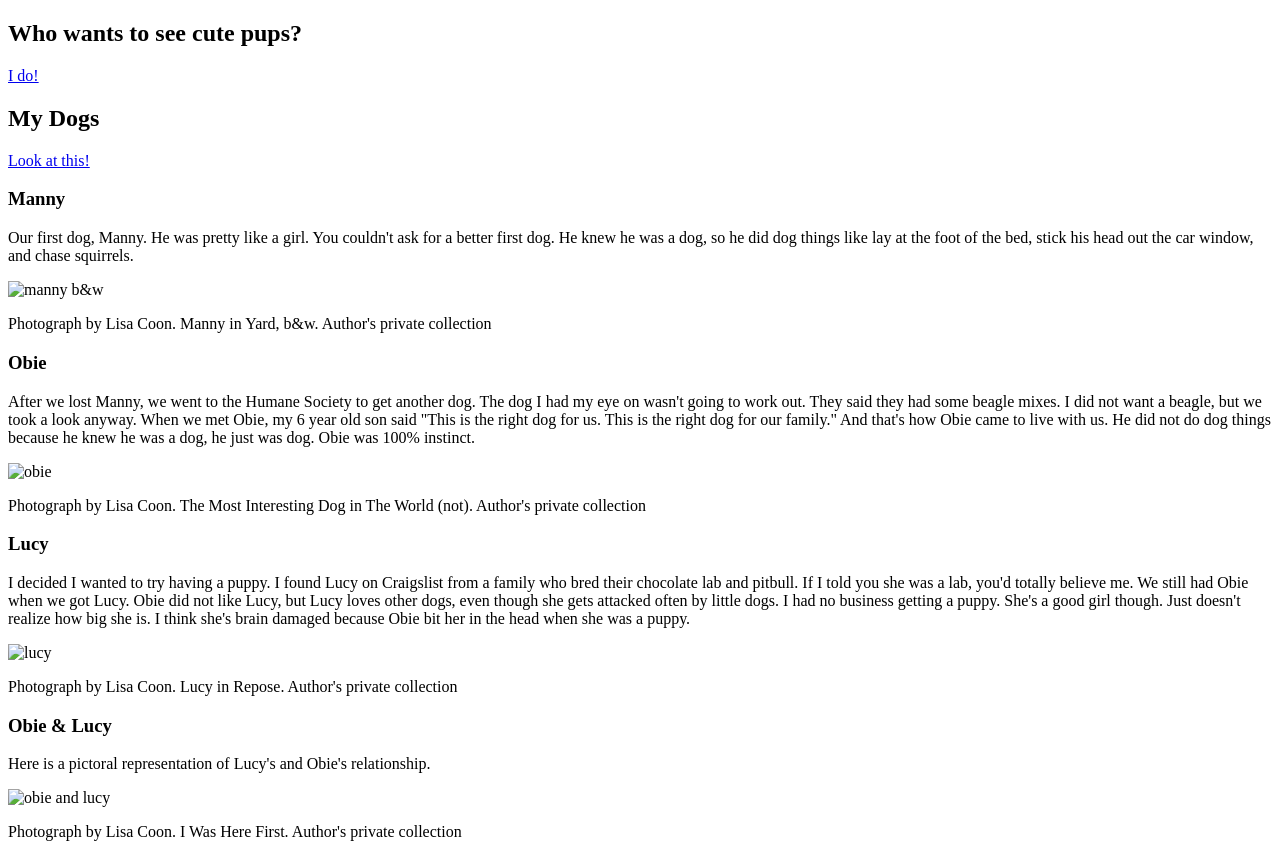
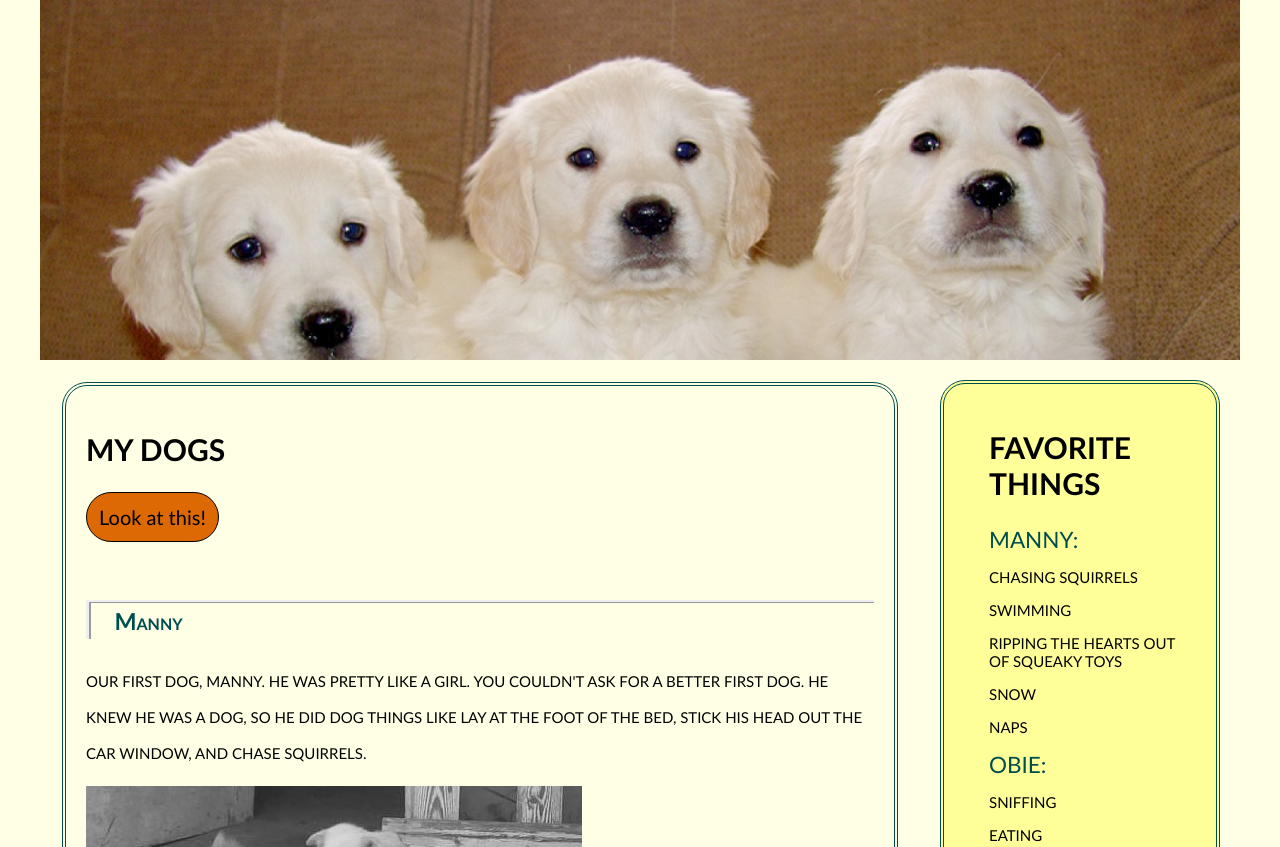
Before and after one commit to lisamcoon/email_list, a plain HTML site: page exercise9.html in a window 1280 px wide. Shown: the top 847 px of the page. Drawn offline with nearby package versions, Linux system fonts and the light colour scheme; files whose address does not match are found by name.

Commit message:
Update exercise9.html

```diff
--- a/exercise9.html
+++ b/exercise9.html
@@ -6,7 +6,7 @@
     <meta name="viewport" content="width=device-width, initial-scale=1">
 
     <style>
-      @import url(css/ex-9-styles.css);
+      @import url(ex-9-styles.css);
     </style>
   </head>
   <body>
@@ -30,7 +30,7 @@
               like lay at the foot of the bed, stick his head out the car
               window, and chase squirrels.
             </p>
-            <img src="images/manny.png" alt="manny b&w">
+            <img src="manny.png" alt="manny b&w">
             <p class="cite">
               Photograph by Lisa Coon. Manny in Yard, b&w. Author's private
               collection
@@ -49,7 +49,7 @@
               because he knew he was a dog, he just was dog. Obie was 100%
               instinct.
             </p>
-            <img src="images/obie4.png" alt="obie">
+            <img src="obie4.png" alt="obie">
             <p class="cite">
               Photograph by Lisa Coon. The Most Interesting Dog in The World
               (not). Author's private collection
@@ -68,7 +68,7 @@
               doesn't realize how big she is. I think she's brain damaged
               because Obie bit her in the head when she was a puppy.
             </p>
-            <img src="images/lucy4.jpg" alt="lucy">
+            <img src="lucy4.jpg" alt="lucy">
             <p class="cite">
               Photograph by Lisa Coon. Lucy in Repose. Author's private
               collection
@@ -81,7 +81,7 @@
               Here is a pictoral representation of Lucy's and Obie's
               relationship.
             </p>
-            <img src="images/obie_and_lucy2.png" alt="obie and lucy">
+            <img src="obie_and_lucy2.png" alt="obie and lucy">
             <p class="cite">
               Photograph by Lisa Coon. I Was Here First. Author's private
               collection
@@ -112,10 +112,10 @@
         <p>walks</p>
       </aside>
 
-     <script src="javascript/jquery-3.6.1.js"></script>
-     <script src="javascript/jquery-ui.min.js"></script>
-      <script src="javascript/jquery-ui.js"></script>
-      <script src="javascript/assg9.js"></script>
+     <script src="jquery-3.6.1.js"></script>
+     <script src="jquery-ui.min.js"></script>
+      <script src="jquery-ui.js"></script>
+      <script src="assg9.js"></script>
 
       <footer>
         <p>All content copyright &copy; 2022 Lisa Marie Coon</p>
```
